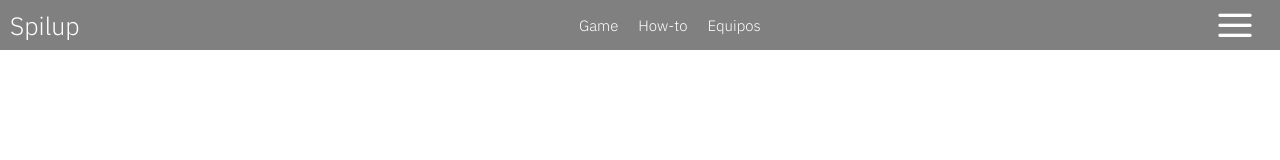
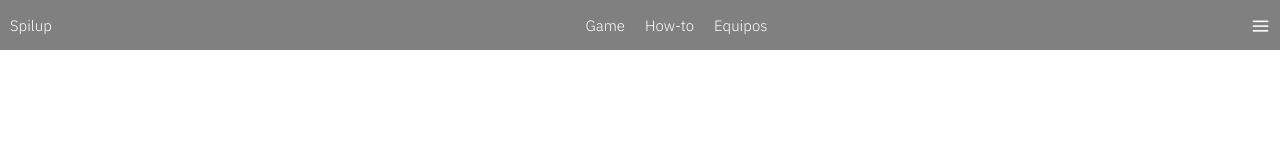
Before and after one commit to AndreyAlth/Spilup-Website, a plain HTML site: page index.html in a window 1280 px wide. Drawn offline with Linux system fonts and the light colour scheme; files whose address does not match are found by name; a web font is replaced by a local one.

Commit message:
Centrando los elementos del header

```diff
--- a/css/estilos.css
+++ b/css/estilos.css
@@ -64,18 +64,20 @@ body{
 .header ol li{
     height: inherit;
 }
-.tipografia-name{
+/* .tipografia-name{
     font-size: 25px;
-}
+} */
 
 /* Burguer Menu */
 .burguer-menu{
-    width: 40px;
-    height: 40px;
+    width: 19px;
+    height: 19px;
     /* background-color: aquamarine; */
     color: white;
-    font-size: 40px;
+    font-size: 19px;
     border-radius: 50%;
+    display: flex;
+    align-items: center;
     /* line-height: 40px; */
     text-align: center;
     /* position: fixed; */
@@ -84,9 +86,9 @@ body{
 }
 
 .container-menu{
-    width: 50px;
-    height: 50px;
-    padding-right: 20px;
+    width: 19px;
+    height: 19px;
+    padding-right: 10px;
     display: flex;
     justify-content: center;
     align-items: center;
```
